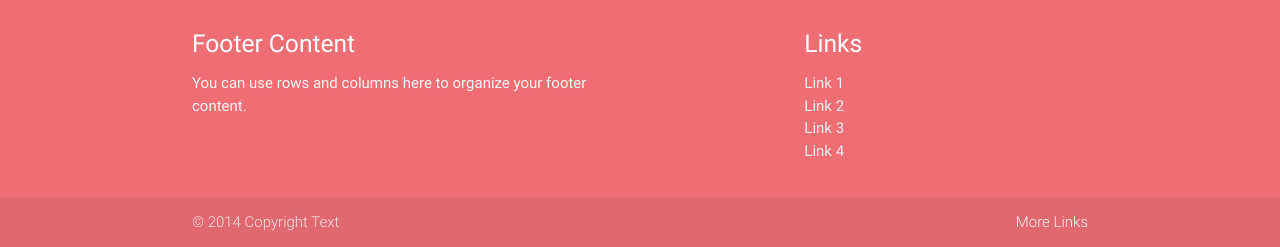
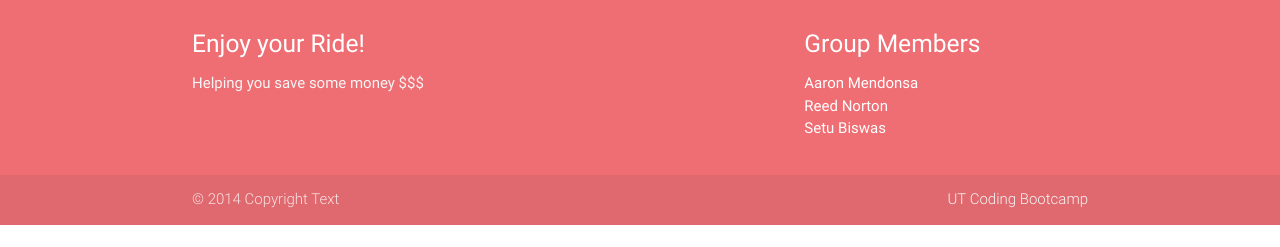
Before and after one commit to kalchoe/RideFare, a plain HTML site: page index.html in a window 1280 px wide. Shown: the part 1367-1614 px from the top of the page. After the commit the page ends 1592 px from the top, so only its background shows below. Drawn offline with nearby package versions, Linux system fonts and the light colour scheme.

Commit message:
modified footer

```diff
--- a/index.html
+++ b/index.html
@@ -75,16 +75,15 @@
 		<div class="container">
 			<div class="row">
 				<div class="col l6 s12">
-					<h5 class="white-text">Footer Content</h5>
-					<p class="grey-text text-lighten-4">You can use rows and columns here to organize your footer content.</p>
+					<h5 class="white-text">Enjoy your Ride!</h5>
+					<p class="grey-text text-lighten-4">Helping you save some money $$$</p>
 				</div>
 				<div class="col l4 offset-l2 s12">
-					<h5 class="white-text">Links</h5>
+					<h5 class="white-text">Group Members</h5>
 					<ul>
-						<li><a class="grey-text text-lighten-3" href="#!">Link 1</a></li>
-						<li><a class="grey-text text-lighten-3" href="#!">Link 2</a></li>
-						<li><a class="grey-text text-lighten-3" href="#!">Link 3</a></li>
-						<li><a class="grey-text text-lighten-3" href="#!">Link 4</a></li>
+						<li>Aaron Mendonsa</li>
+						<li>Reed Norton</li>
+						<li>Setu Biswas</li>
 					</ul>
 				</div>
 			</div>
@@ -92,7 +91,7 @@
 		<div class="footer-copyright">
 			<div class="container">
 				© 2014 Copyright Text
-				<a class="grey-text text-lighten-4 right" href="#!">More Links</a>
+				<a class="grey-text text-lighten-4 right" href="#!">UT Coding Bootcamp</a>
 			</div>
 		</div>
 	</footer>
```
